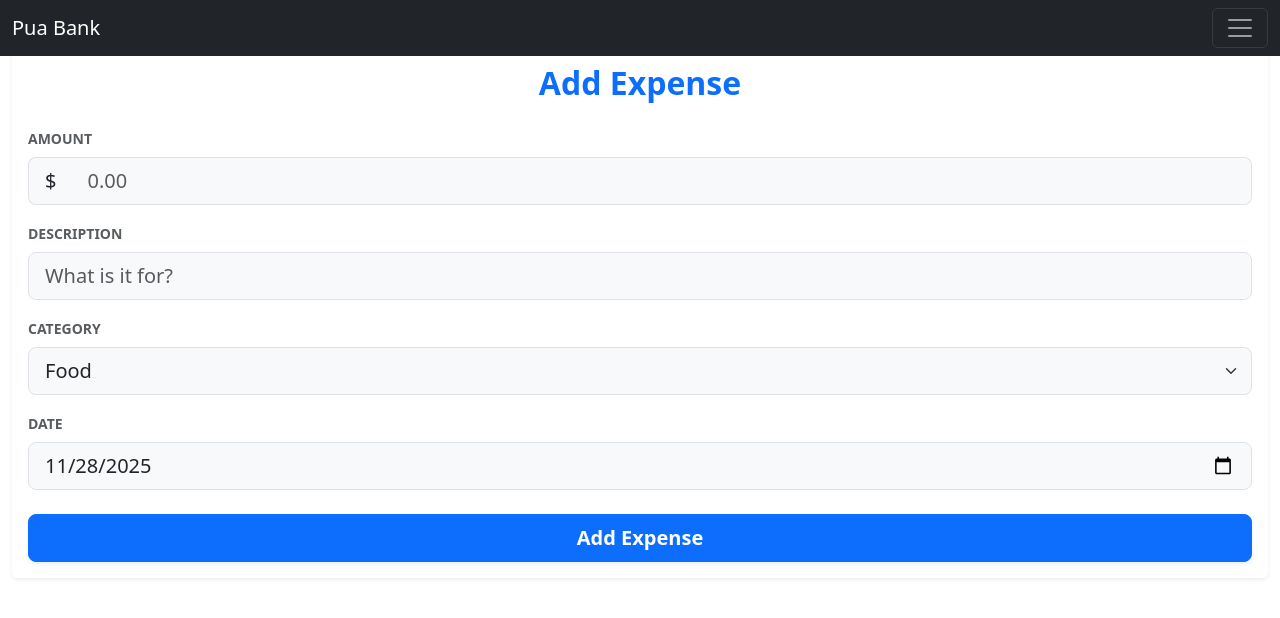
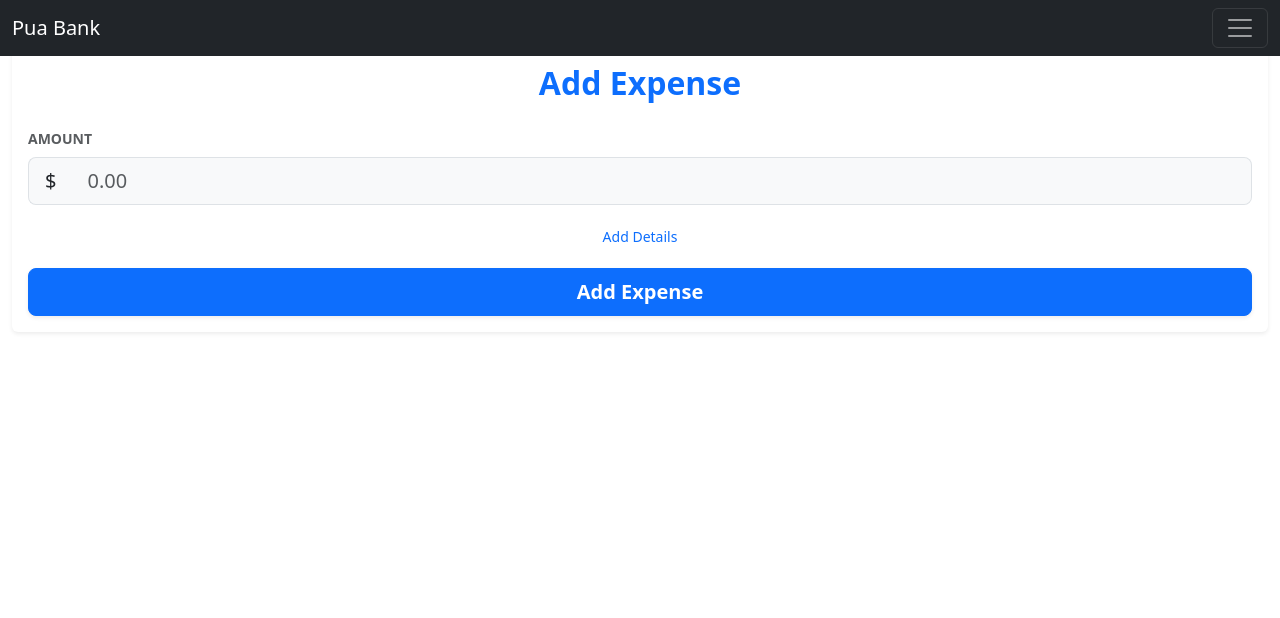
Before and after one commit to marco-gallegos/pua_bank, a React (Vite) app: page / in a window 1280 px wide. Shown: the top 618 px of the page. Built offline with nearby package versions, Linux system fonts and the light colour scheme.

Commit message:
chore(home): hidding extra fields

```diff
--- a/src/pages/Home.tsx
+++ b/src/pages/Home.tsx
@@ -5,6 +5,7 @@ export function Home() {
     const [description, setDescription] = useState("")
     const [category, setCategory] = useState("Food")
     const [date, setDate] = useState(new Date().toISOString().split('T')[0])
+    const [showDetails, setShowDetails] = useState(false)
 
     const handleSubmit = (e: React.FormEvent) => {
         e.preventDefault()
@@ -47,6 +48,18 @@ export function Home() {
                                     </div>
                                 </div>
 
+                                <div className="mb-3 text-center">
+                                    <button
+                                        type="button"
+                                        className="btn btn-link text-decoration-none btn-sm"
+                                        onClick={() => setShowDetails(!showDetails)}
+                                    >
+                                        {showDetails ? 'Hide Details' : 'Add Details'}
+                                    </button>
+                                </div>
+
+                                {showDetails && (
+                                    <>
                                         <div className="mb-3">
                                             <label htmlFor="description" className="form-label text-muted small fw-bold">DESCRIPTION</label>
                                             <input
@@ -56,7 +69,6 @@ export function Home() {
                                                 placeholder="What is it for?"
                                                 value={description}
                                                 onChange={(e) => setDescription(e.target.value)}
-                                        required
                                             />
                                         </div>
 
@@ -87,6 +99,8 @@ export function Home() {
                                                 required
                                             />
                                         </div>
+                                    </>
+                                )}
 
                                 <button type="submit" className="btn btn-primary w-100 btn-lg fw-bold shadow-sm">
                                     Add Expense
```
Lines whose indentation alone changed are shown as unchanged.
